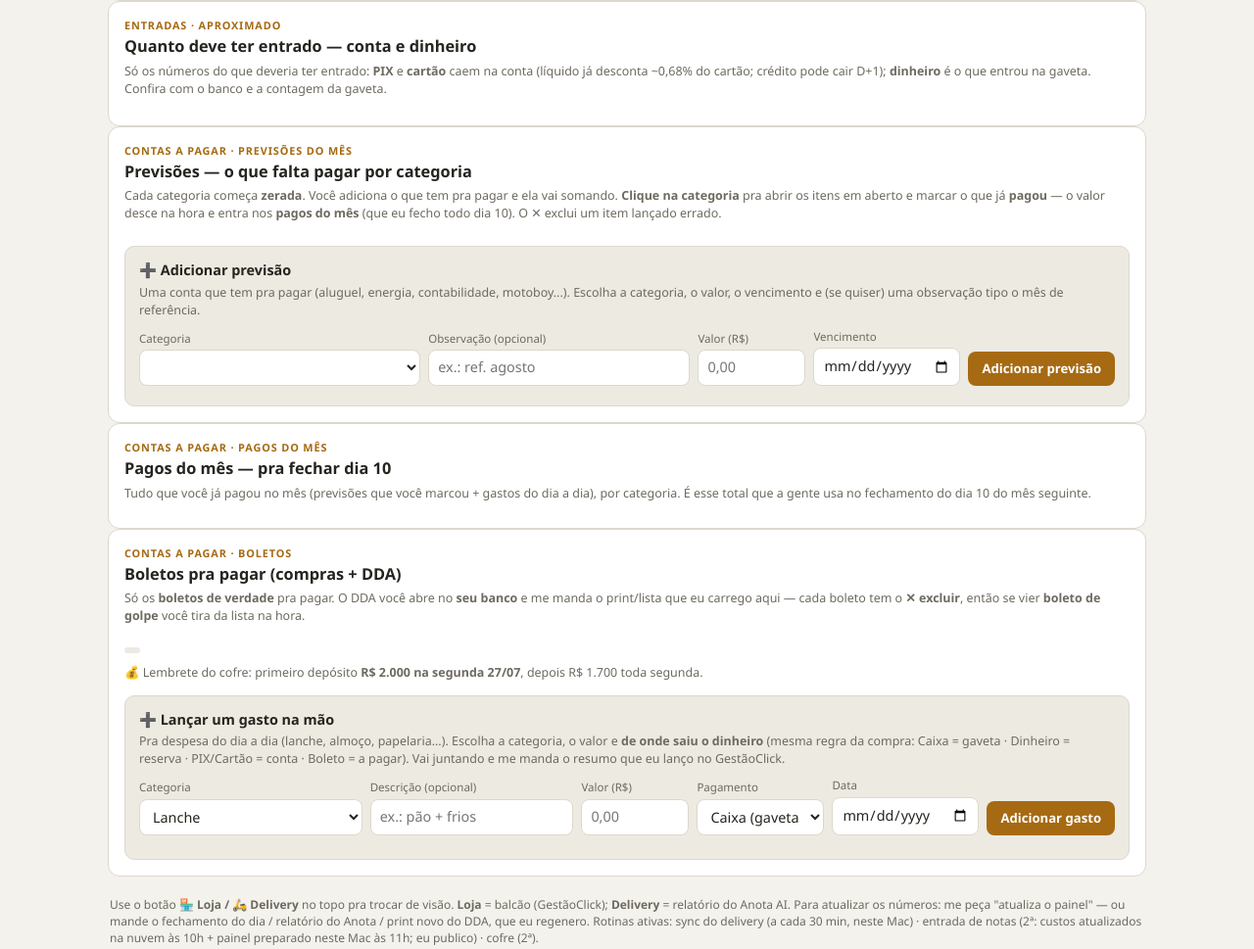
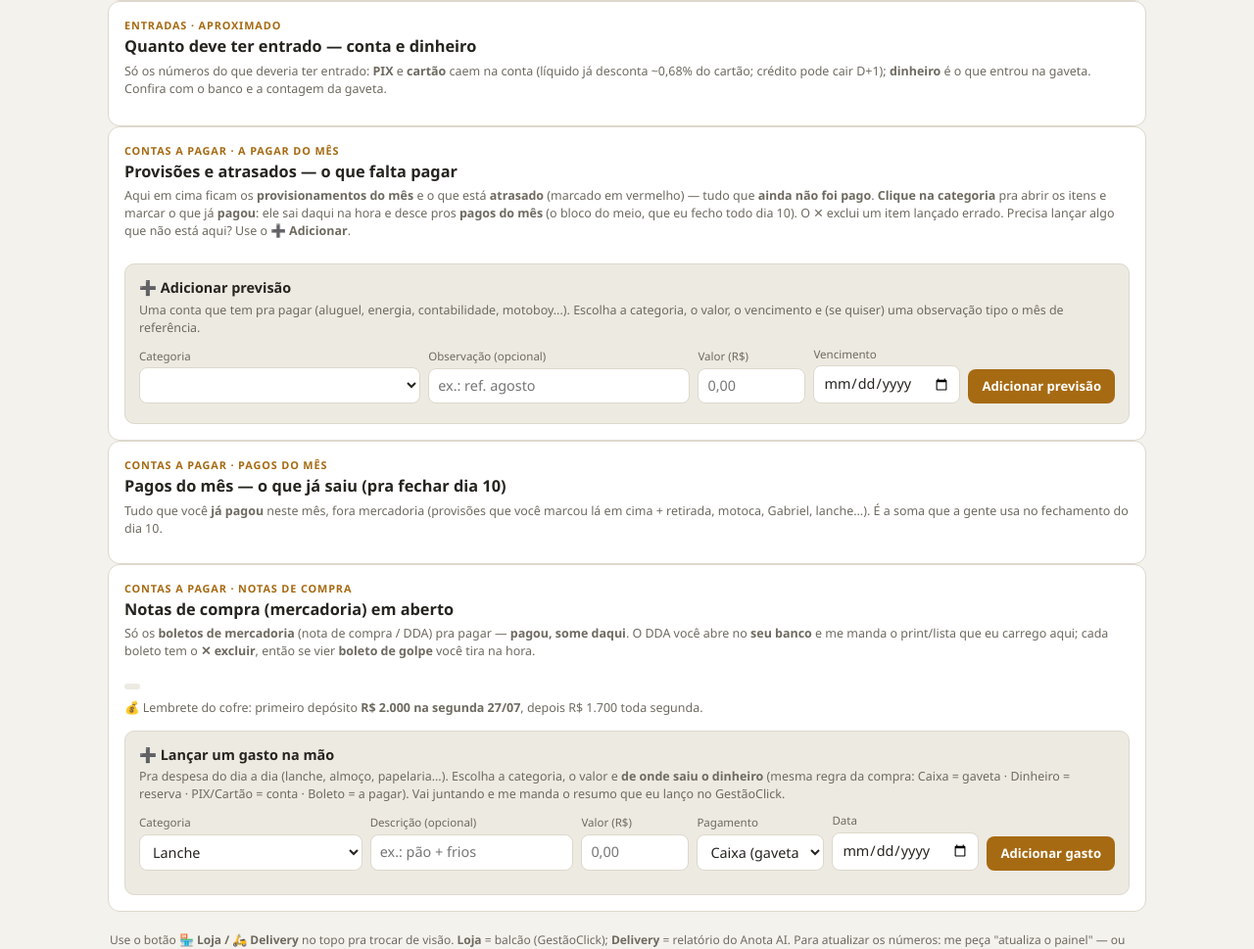
Before and after one commit to distribuidoradapraca031-glitch/distribuidora-painel, a Flask app: template templates/painel.html in a window 1280 px wide. Shown: the part 2291-3260 px from the top of the page at 98% size. Run offline with Flask 3, Linux system fonts and the light colour scheme; the template is opened without the code that fills it, so the values that code supplies are empty.

Commit message:
Contas a pagar: 3 blocos (a pagar / pagos / mercadoria) conforme dono
- CIMA "Provisoes e atrasados": topo popula com as provisoes do mes + atrasados reais (energia jun/jul/ago, contabilidade jun/jul/ago etc.), por categoria; atrasados em vermelho. Reconhece contas antigas por palavra-chave (_categoria_conta), nao so [PREV]. So mes atual + vencidas (meses futuros ficam fora).
- MEIO "Pagos do mes": so o que JA FOI PAGO no mes (liquidado, por data_liquidacao), fora mercadoria e ajuste de caixa. Inclui provisao paga, retirada, motoca, lanche.
- BAIXO "Notas de compra": /api/pagar so mercadoria (tira tudo que mapeia categoria); pagou some. Botao excluir pra golpe.
- Marcar pago no topo -> desce pro meio. Remove _eh_provisao (sem uso).

Co-Authored-By: Claude Opus 4.8 <noreply@anthropic.com>

```diff
--- a/app.py
+++ b/app.py
@@ -2,7 +2,7 @@
 # -*- coding: utf-8 -*-
 """App web da Distribuidora da Praça — painel ao vivo + gravação direta no GestãoClick,
 protegido por senha. (Fase 1: login + leitura ao vivo.)"""
-import os, functools, time, re
+import os, functools, time, re, calendar
 from flask import Flask, request, session, redirect, url_for, render_template, jsonify, abort
 import gclient as gcapi
 
@@ -77,10 +77,6 @@ def _num(x):
     try: return float(str(x).replace(",", "."))
     except (TypeError, ValueError): return 0.0
 
-def _eh_provisao(p):
-    """True se a conta é uma provisão/previsão (não é gasto real lançado)."""
-    return "PROVISAO" in (p.get("descricao") or "").upper()
-
 @app.route("/api/resumo")
 @login_required
 def api_resumo():
@@ -106,10 +102,10 @@ def api_pagar():
     """Contas a pagar em aberto (liquidado != 1), ao vivo."""
     def build():
         pgs = gcapi.get_all("/pagamentos")
-        # em aberto e SEM as provisões nem os itens de previsão (esses ficam no bloco
-        # de cima). Aqui embaixo só boleto/DDA/compra de verdade pra pagar.
+        # aqui embaixo só mercadoria (nota de compra/boleto DDA). Tudo que é previsão,
+        # provisão ou recorrente vai pro bloco de cima, então sai daqui.
         abertos = [p for p in pgs if str(p.get("liquidado")) != "1"
-                   and not _eh_provisao(p) and not _prev_categoria(p.get("descricao"))]
+                   and not _categoria_conta(p)]
         itens = [{
             "id": p.get("id"),
             "desc": p.get("descricao") or p.get("nome_plano_conta") or "—",
@@ -192,6 +188,52 @@ def _prev_nota(desc):
         if d.startswith(label):
             return d[len(label):].strip().lstrip("—-").strip()
     return d
+
+# reconhece a categoria de contas antigas (provisões [provisao] e recorrentes) pela
+# descrição — INSS antes de PRO-LABORE, PH MOTOCA antes de MOTOBOY, etc.
+PREV_KEYWORDS = [
+    ("ALUGUEL", "Aluguel (IPTU)"),
+    ("CEMIG", "Energia (CEMIG)"), ("ENERGIA", "Energia (CEMIG)"),
+    ("COPASA", "Água (COPASA)"), ("AGUA", "Água (COPASA)"), ("ÁGUA", "Água (COPASA)"),
+    ("INTERNET", "Internet / telefone"), ("TELEFON", "Internet / telefone"),
+    ("WERDEI", "Contabilidade (Werdeiros)"), ("CONTAB", "Contabilidade (Werdeiros)"),
+    ("HONORARIOS CONTAB", "Contabilidade (Werdeiros)"),
+    ("INSS", "INSS s/ pró-labore"),
+    ("PRO-LABORE", "Pró-labore Igor"), ("PRÓ-LABORE", "Pró-labore Igor"),
+    ("RETIRADA", "Retirada Victor"),
+    ("PH MOTOCA", "PH Motoca"), ("BIEL", "Biel"),
+    ("MOTOBOY", "Motoboy / entrega"),
+    ("GABRIEL", "Funcionário Gabriel (FDS)"),
+    ("ANOTA", "Anota AI"),
+    ("SIMPLES", "DAS (Simples)"), ("DAS ", "DAS (Simples)"),
+    ("VIGIA", "Vigia"),
+    ("SEGURO", "Seguro do carro"),
+    ("SACOLAS", "Sacolas / gelo / copos"), ("GELO", "Sacolas / gelo / copos"),
+]
+
+def _categoria_conta(p):
+    """Categoria (das 17) de uma conta a pagar, ou None se não for previsão/recorrente."""
+    desc = p.get("descricao") or ""
+    c = _prev_categoria(desc)      # itens [PREV] que o dono adiciona
+    if c:
+        return c
+    du = desc.upper()
+    for kw, label in PREV_KEYWORDS:  # provisões antigas e recorrentes
+        if kw in du:
+            return label
+    return None
+
+def _nota_conta(p):
+    """Texto limpo pra mostrar de uma conta (tira as tags [PREV]/[provisao])."""
+    desc = (p.get("descricao") or "")
+    if desc.startswith(PREV_TAG):
+        return _prev_nota(desc)
+    return re.sub(r"\[provisao\]|\[PREV\]", "", desc, flags=re.I).strip()
+
+def _ultimo_dia_mes(d):
+    """'AAAA-MM-DD' do último dia do mês da data d ('AAAA-MM-...')."""
+    y, m = int(d[:4]), int(d[5:7])
+    return f"{y:04d}-{m:02d}-{calendar.monthrange(y, m)[1]:02d}"
 
 # ---- SAQUE (troca cartão -> dinheiro, vira venda + sangria) ----
 SAQUE_FEE = {"credito": 0.0314, "debito": 0.0085}   # taxa da maquininha
@@ -509,27 +551,27 @@ def api_fechamento():
 @app.route("/api/gastos-mes")
 @login_required
 def api_gastos_mes():
-    """Soma dos gastos do mês por categoria (fora as compras de mercadoria) — pro
-    fechamento saber tudo que saiu além das compras."""
+    """Pagos do mês (bloco do meio): só o que JÁ FOI PAGO no mês, por categoria,
+    fora mercadoria (compras). Inclui provisões pagas, retirada, lanche, motoca..."""
     def build():
-        pgs = gcapi.get_all("/pagamentos")
+        pgs = gcapi.get_all("/pagamentos", {"data_inicio": "2026-01-01",
+                                            "data_fim": "2027-12-31"})
         mes = _hoje()[:7]
         cats, total = {}, 0.0
         for p in pgs:
-            dref = (p.get("data_competencia") or p.get("data_vencimento") or "")[:7]
-            if dref != mes:
-                continue
+            if str(p.get("liquidado")) != "1":
+                continue  # só o que já saiu da conta (pago)
+            if (p.get("data_liquidacao") or "")[:7] != mes:
+                continue  # pago dentro deste mês
             desc = (p.get("descricao") or "").strip()
             if desc.upper().startswith("SANGRIA SAQUE"):
                 continue  # saque não é gasto, é troca de dinheiro
-            if _eh_provisao(p):
-                continue  # provisão/previsão não entra: só soma o que o dono lançar
             plano = p.get("nome_plano_conta") or "Outros"
-            cat = next((lbl for lbl in SPLIT_LABELS if desc.startswith(lbl)), None)
-            if not cat:
-                if plano == "Compras":
-                    continue  # mercadoria fica fora ("além das compras")
-                cat = plano
+            if plano in ("Compras", "Ajuste de caixa"):
+                continue  # mercadoria e acerto de gaveta ficam fora dos gastos
+            cat = (_categoria_conta(p)
+                   or next((lbl for lbl in SPLIT_LABELS if desc.startswith(lbl)), None)
+                   or plano)
             val = _num(p.get("valor_total")) or _num(p.get("valor"))
             cats[cat] = cats.get(cat, 0.0) + val
             total += val
@@ -631,33 +673,35 @@ def api_previsoes():
     def build():
         pgs = gcapi.get_all("/pagamentos", {"data_inicio": "2026-01-01",
                                             "data_fim": "2027-12-31"})
-        mes = _hoje()[:7]
+        hoje = _hoje()
+        fim_mes = _ultimo_dia_mes(hoje)
         abertos = {lbl: [] for lbl, _ in CATEGORIAS_PREV}
-        pagos = []
         for p in pgs:
-            cat = _prev_categoria(p.get("descricao"))
+            if str(p.get("liquidado")) == "1":
+                continue  # pago já saiu do topo (vai pros pagos do mês)
+            cat = _categoria_conta(p)
             if not cat:
                 continue
+            venc = (p.get("data_vencimento") or "")[:10]
+            if venc and venc > fim_mes:
+                continue  # meses futuros não entram (só o do mês + atrasados)
             val = _num(p.get("valor_total")) or _num(p.get("valor"))
-            item = {"id": p.get("id"), "nota": _prev_nota(p.get("descricao")),
-                    "venc": (p.get("data_vencimento") or "")[:10], "valor": val}
-            if str(p.get("liquidado")) == "1":
-                if (p.get("data_liquidacao") or "")[:7] == mes:
-                    pagos.append({**item, "cat": cat,
-                                  "pago_em": (p.get("data_liquidacao") or "")[:10]})
-            else:
-                abertos[cat].append(item)
+            abertos[cat].append({"id": p.get("id"), "nota": _nota_conta(p),
+                                 "venc": venc, "valor": val,
+                                 "atrasado": bool(venc and venc < hoje)})
         categorias = []
         for lbl, _ in CATEGORIAS_PREV:
             its = sorted(abertos[lbl], key=lambda x: x["venc"] or "9999")
             categorias.append({"cat": lbl, "n": len(its),
                                "aberto": round(sum(i["valor"] for i in its), 2),
+                               "atrasado": any(i["atrasado"] for i in its),
                                "itens": its})
-        pagos.sort(key=lambda x: x["pago_em"], reverse=True)
+        atrasado = round(sum(i["valor"] for c in categorias for i in c["itens"]
+                             if i["atrasado"]), 2)
         return {"categorias": categorias,
                 "total_aberto": round(sum(c["aberto"] for c in categorias), 2),
-                "pagos": pagos, "total_pago": round(sum(p["valor"] for p in pagos), 2),
-                "mes": mes, "gerado_em": time.strftime("%d/%m/%Y %H:%M")}
+                "total_atrasado": atrasado,
+                "mes": hoje[:7], "gerado_em": time.strftime("%d/%m/%Y %H:%M")}
     return jsonify(cached("previsoes", 60, build))
 
 @app.route("/api/previsao", methods=["POST"])
--- a/templates/painel.html
+++ b/templates/painel.html
@@ -331,9 +331,9 @@ th.g,td.g{background:var(--accent-soft)}
 </section>
 
 <section class="card">
-  <div class="eyebrow">Contas a pagar · previsões do mês</div>
-  <h2>Previsões — o que falta pagar por categoria</h2>
-  <p class="note">Cada categoria começa <strong>zerada</strong>. Você adiciona o que tem pra pagar e ela vai somando. <strong>Clique na categoria</strong> pra abrir os itens em aberto e marcar o que já <strong>pagou</strong> — o valor desce na hora e entra nos <strong>pagos do mês</strong> (que eu fecho todo dia 10). O ✕ exclui um item lançado errado.</p>
+  <div class="eyebrow">Contas a pagar · a pagar do mês</div>
+  <h2>Provisões e atrasados — o que falta pagar</h2>
+  <p class="note">Aqui em cima ficam os <strong>provisionamentos do mês</strong> e o que está <strong>atrasado</strong> (marcado em vermelho) — tudo que <strong>ainda não foi pago</strong>. <strong>Clique na categoria</strong> pra abrir os itens e marcar o que já <strong>pagou</strong>: ele sai daqui na hora e desce pros <strong>pagos do mês</strong> (o bloco do meio, que eu fecho todo dia 10). O ✕ exclui um item lançado errado. Precisa lançar algo que não está aqui? Use o <strong>➕ Adicionar</strong>.</p>
   <div id="prev-total-box" style="margin:8px 0"></div>
   <div class="tblwrap" id="tbl-previsoes"></div>
 
@@ -355,15 +355,15 @@ th.g,td.g{background:var(--accent-soft)}
 
 <section class="card">
   <div class="eyebrow">Contas a pagar · pagos do mês</div>
-  <h2>Pagos do mês — pra fechar dia 10</h2>
-  <p class="note">Tudo que você já pagou no mês (previsões que você marcou + gastos do dia a dia), por categoria. É esse total que a gente usa no fechamento do dia 10 do mês seguinte.</p>
+  <h2>Pagos do mês — o que já saiu (pra fechar dia 10)</h2>
+  <p class="note">Tudo que você <strong>já pagou</strong> neste mês, fora mercadoria (provisões que você marcou lá em cima + retirada, motoca, Gabriel, lanche...). É a soma que a gente usa no fechamento do dia 10.</p>
   <div id="gastos-mes-box" style="margin:10px 0"></div>
 </section>
 
 <section class="card">
-  <div class="eyebrow">Contas a pagar · boletos</div>
-  <h2>Boletos pra pagar (compras + DDA)</h2>
-  <p class="note">Só os <strong>boletos de verdade</strong> pra pagar. O DDA você abre no <strong>seu banco</strong> e me manda o print/lista que eu carrego aqui — cada boleto tem o <strong>✕ excluir</strong>, então se vier <strong>boleto de golpe</strong> você tira da lista na hora.</p>
+  <div class="eyebrow">Contas a pagar · notas de compra</div>
+  <h2>Notas de compra (mercadoria) em aberto</h2>
+  <p class="note">Só os <strong>boletos de mercadoria</strong> (nota de compra / DDA) pra pagar — <strong>pagou, some daqui</strong>. O DDA você abre no <strong>seu banco</strong> e me manda o print/lista que eu carrego aqui; cada boleto tem o <strong>✕ excluir</strong>, então se vier <strong>boleto de golpe</strong> você tira na hora.</p>
   <div class="banner crit" id="venc-banner" style="display:none"></div>
   <div class="tblwrap" id="tbl-pagar"></div>
   <div id="baixa-out-box"></div>
@@ -1267,21 +1267,22 @@ const dbr2 = s => (s&&s.length>=10) ? s.slice(8,10)+'/'+s.slice(5,7)+'/'+s.slice
     const sel=g('prev-cat');
     if(sel && !sel.options.length) sel.innerHTML=d.categorias.map(c=>'<option>'+esc(c.cat)+'</option>').join('');
     const tb=g('prev-total-box');
-    if(tb) tb.innerHTML='<div class="eyebrow" style="margin:0">Falta pagar (previsões) — total <b>R$ '+fmt(d.total_aberto)+'</b></div>';
+    if(tb) tb.innerHTML='<div class="eyebrow" style="margin:0">Falta pagar — total <b>R$ '+fmt(d.total_aberto)+'</b>'+
+      (d.total_atrasado>0?' · <b style="color:var(--crit)">atrasado R$ '+fmt(d.total_atrasado)+'</b>':'')+'</div>';
     const wrap=g('tbl-previsoes'); if(!wrap) return;
     const inp='font:inherit;font-size:.76rem;padding:3px 5px;border:1px solid var(--line);border-radius:6px;background:var(--surface);color:var(--ink)';
     let rows='';
     d.categorias.forEach((c,ci)=>{
       const has=c.n>0;
       rows+='<tr class="prev-cat'+(has?' clic':'')+'" data-ci="'+ci+'" style="'+(has?'cursor:pointer':'opacity:.55')+'">'+
-        '<td class="nome">'+(has?'<span class="chev" style="display:inline-block;width:12px;color:var(--accent)">▸</span>':'<span style="display:inline-block;width:12px"></span>')+esc(c.cat)+'</td>'+
-        '<td class="num"'+(c.aberto>0?' style="font-weight:700"':' style="color:var(--muted)"')+'>R$ '+fmt(c.aberto)+'</td>'+
+        '<td class="nome">'+(has?'<span class="chev" style="display:inline-block;width:12px;color:var(--accent)">▸</span>':'<span style="display:inline-block;width:12px"></span>')+esc(c.cat)+(c.atrasado?' <span class="pill pcrit">atrasado</span>':'')+'</td>'+
+        '<td class="num"'+(c.aberto>0?(c.atrasado?' style="font-weight:700;color:var(--crit)"':' style="font-weight:700"'):' style="color:var(--muted)"')+'>R$ '+fmt(c.aberto)+'</td>'+
         '<td class="num" style="color:var(--muted);font-size:.8rem">'+(has?c.n+' em aberto':'—')+'</td></tr>';
       if(has){
         rows+='<tr class="prev-det" data-ci="'+ci+'" hidden><td colspan="3" style="padding:0">'+
           '<div style="padding:6px 12px;background:var(--bg)">'+
           c.itens.map(it=>'<div style="display:flex;gap:8px;align-items:center;justify-content:space-between;padding:5px 0;border-bottom:1px solid var(--line)">'+
-            '<span style="font-size:.85rem">'+(it.venc?dbr(it.venc)+' · ':'')+(it.nota?esc(it.nota):'<span style="color:var(--muted)">sem obs</span>')+'</span>'+
+            '<span style="font-size:.85rem">'+(it.venc?'<span'+(it.atrasado?' style="color:var(--crit);font-weight:600"':'')+'>'+dbr(it.venc)+(it.atrasado?' ⚠️':'')+'</span> · ':'')+(it.nota?esc(it.nota):'<span style="color:var(--muted)">sem obs</span>')+'</span>'+
             '<span style="display:inline-flex;gap:6px;align-items:center"><b>R$ '+fmt(it.valor)+'</b>'+
               '<select class="pv-forma" style="'+inp+'">'+PREV_POT.map(x=>'<option>'+x+'</option>').join('')+'</select>'+
               '<button class="pv-pay" data-id="'+it.id+'" style="font:inherit;font-size:.74rem;font-weight:600;border:0;background:var(--good);color:#fff;padding:4px 9px;border-radius:6px;cursor:pointer">paguei</button>'+
```
